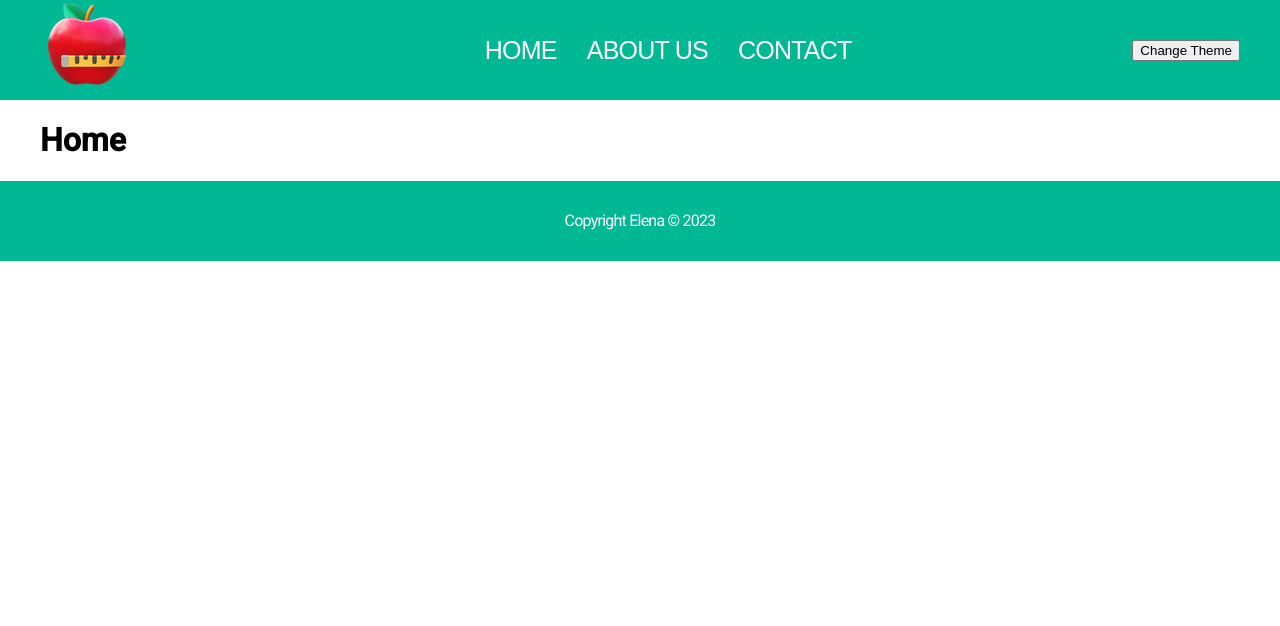
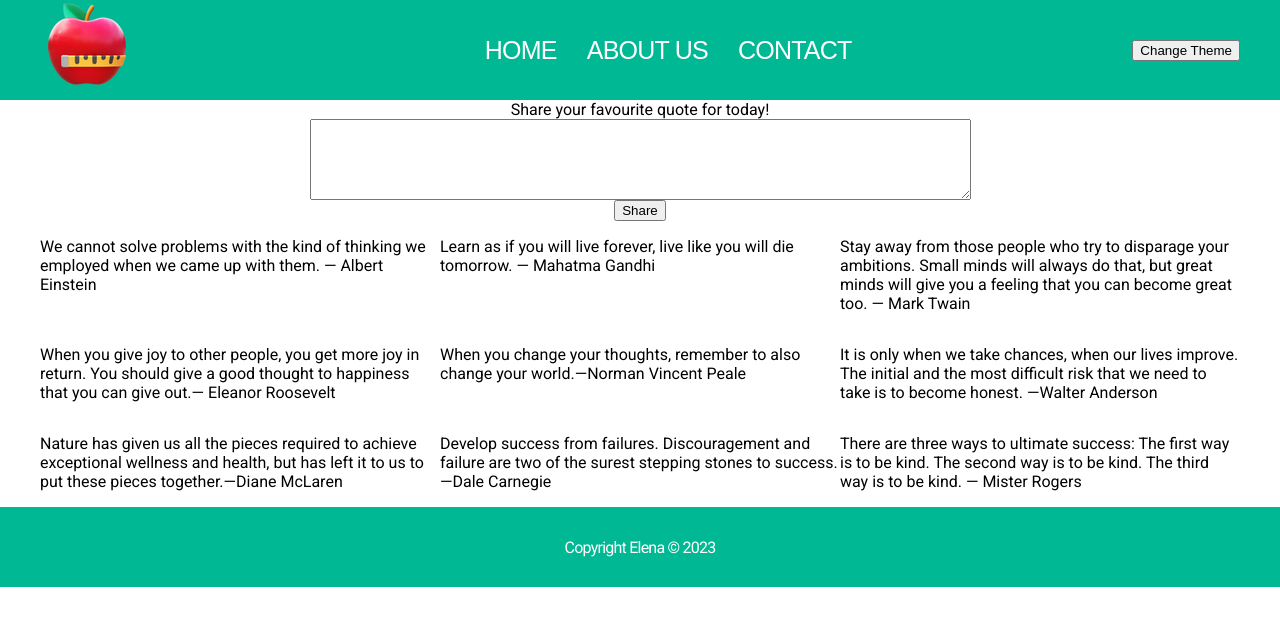
Before and after one commit to elenagro/beginner-web-dev-test, a React (Create React App) app: page / in a window 1280 px wide. Shown: the top 626 px of the page. Built offline with nearby package versions, Linux system fonts and the light colour scheme.

Commit message:
home page not finished

```diff
--- a/src/pages/Home/Home.jsx
+++ b/src/pages/Home/Home.jsx
@@ -1,7 +1,84 @@
-import React from "react";
+import React, { useState } from "react";
+
+import "./Home.scss";
 
 const Home = () => {
-  return <h1>Home</h1>;
+  let DUMMY_QUOTES = [
+    {
+      id: 1,
+      text: "We cannot solve problems with the kind of thinking we employed when we came up with them. — Albert Einstein",
+    },
+    {
+      id: 2,
+      text: "Learn as if you will live forever, live like you will die tomorrow. — Mahatma Gandhi",
+    },
+    {
+      id: 3,
+      text: "Stay away from those people who try to disparage your ambitions. Small minds will always do that, but great minds will give you a feeling that you can become great too. — Mark Twain",
+    },
+    {
+      id: 4,
+      text: "When you give joy to other people, you get more joy in return. You should give a good thought to happiness that you can give out.— Eleanor Roosevelt",
+    },
+    {
+      id: 5,
+      text: "When you change your thoughts, remember to also change your world.—Norman Vincent Peale",
+    },
+    {
+      id: 6,
+      text: "It is only when we take chances, when our lives improve. The initial and the most difficult risk that we need to take is to become honest. —Walter Anderson",
+    },
+    {
+      id: 7,
+      text: "Nature has given us all the pieces required to achieve exceptional wellness and health, but has left it to us to put these pieces together.—Diane McLaren",
+    },
+    {
+      id: 8,
+      text: "Develop success from failures. Discouragement and failure are two of the surest stepping stones to success. —Dale Carnegie",
+    },
+    {
+      id: 9,
+      text: "There are three ways to ultimate success: The first way is to be kind. The second way is to be kind. The third way is to be kind. — Mister Rogers",
+    },
+  ];
+
+  const [quotes, setQuotes] = useState(DUMMY_QUOTES);
+  const [newQuote, setNewQuote] = useState("");
+
+  const handleChange = (e) => {
+    setNewQuote(e.target.value);
+  };
+
+  const generateId = () => new Date().getTime;
+
+  const shareQuote = () => {
+    if (newQuote) {
+      const newQuoteShared = { id: generateId(), text: newQuote };
+      setQuotes((prevQuotes) => [...prevQuotes, newQuoteShared]);
+      setNewQuote("");
+    }
+  };
+
+  return (
+    <React.Fragment>
+      <div>
+        <form className="form" onSubmit={shareQuote}>
+          <label>Share your favourite quote for today!</label>
+          <textarea rows="5" cols="80" value={newQuote} onChange={handleChange}>
+            Enter your quote here...
+          </textarea>
+          <button type="submit">Share</button>
+        </form>
+      </div>
+      <div className="grid-quotes">
+        {quotes.map((quote) => (
+          <div key={quote.id}>
+            <p>{quote.text}</p>
+          </div>
+        ))}
+      </div>
+    </React.Fragment>
+  );
 };
 
 export default Home;
--- /dev/null
+++ b/src/pages/Home/Home.scss
@@ -0,0 +1,11 @@
+.form {
+  display: flex;
+  flex-direction: column;
+  justify-content: center;
+  align-items: center;
+}
+
+.grid-quotes {
+  display: grid;
+  grid-template-columns: 1fr 1fr 1fr;
+}
```
Also changed, not shown: src/pages/Home/DUMMY_QUOTES.js (added, +38 -0 lines).
